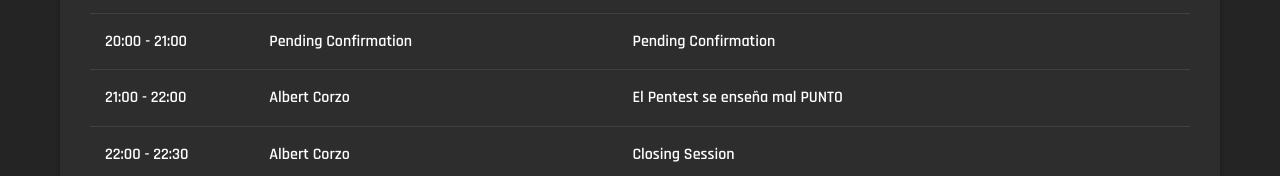
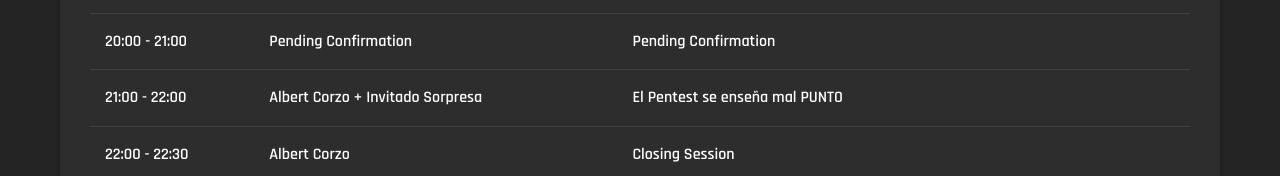
Before and after one commit to influencercon/home, a website built with Vite: page index.html in a window 1280 px wide. Shown: the part 2580-2756 px from the top of the page. Built offline with nearby package versions, Linux system fonts and the light colour scheme.

Commit message:
Update index.html

```diff
--- a/index.html
+++ b/index.html
@@ -145,7 +145,7 @@
                     </tr>
                     <tr>
                         <td>21:00 - 22:00</td>
-                        <td>Albert Corzo</td>
+                        <td>Albert Corzo + Invitado Sorpresa</td>
                         <td>El Pentest se enseña mal PUNTO</td>
                     </tr>
                     <tr>
```
